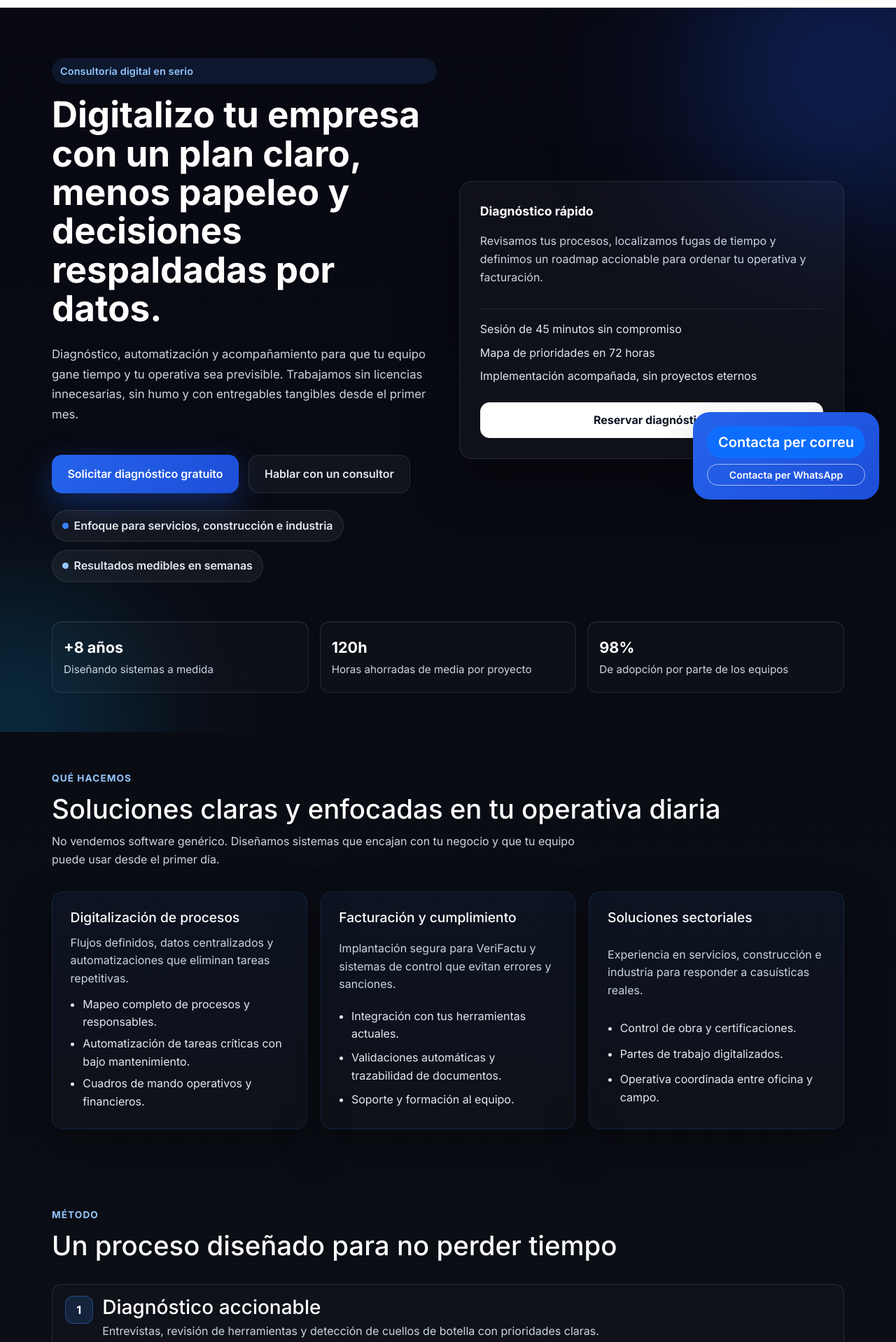
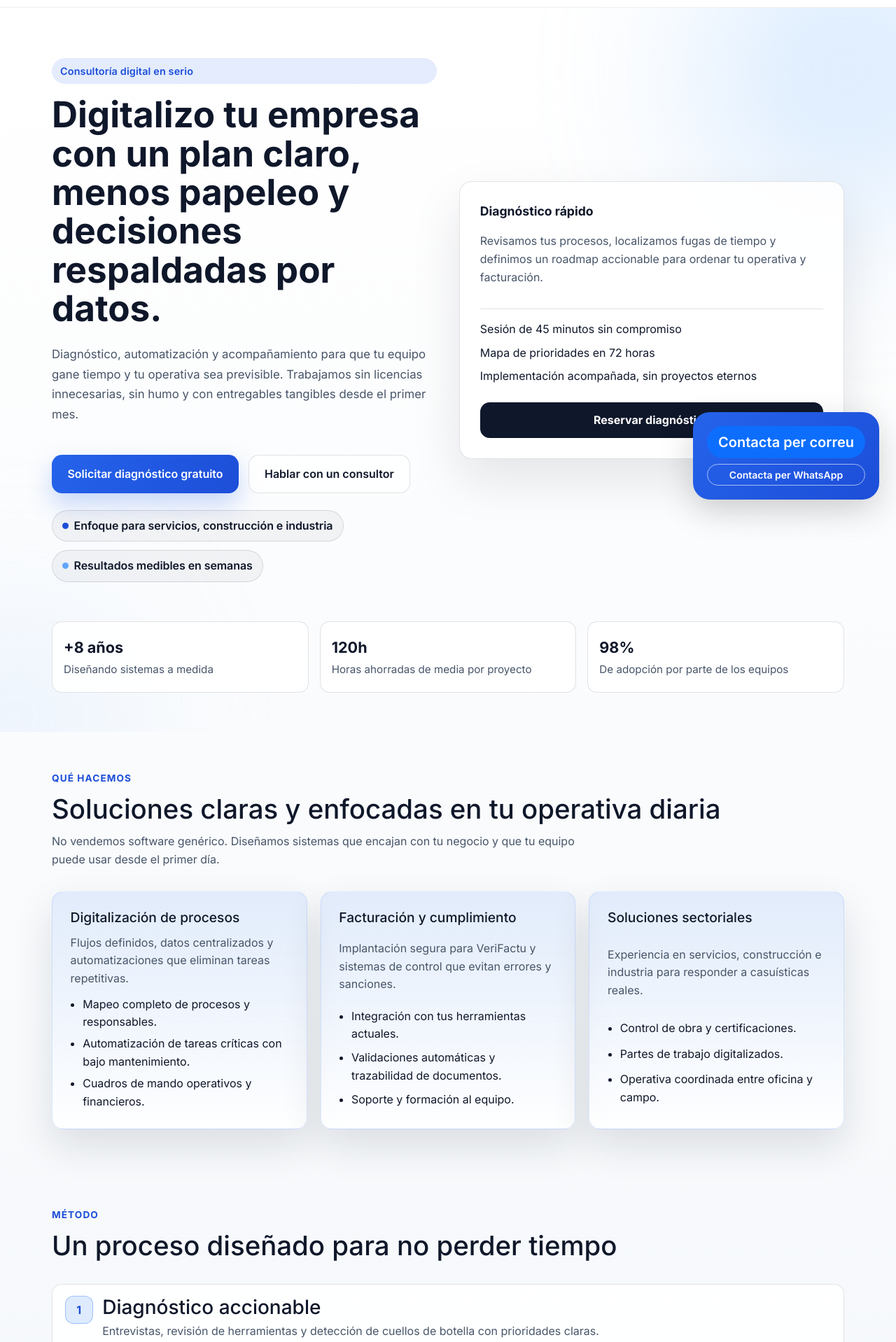
Before and after one commit to joanchorto1/web-jct-agency, a React (Create React App) app: page / in a window 1280 px wide. Shown: the part 62-1980 px from the top of the page at 70% size. Built offline with nearby package versions, Linux system fonts and the light colour scheme.

Commit message:
Update home static palette for light theme

```diff
--- a/src/pages/Home/HomeStatic.css
+++ b/src/pages/Home/HomeStatic.css
@@ -1,15 +1,15 @@
 @import url('https://fonts.googleapis.com/css2?family=Inter:wght@400;500;600;700&display=swap');
 
 :root {
-  --bg-dark: #05060a;
-  --bg-panel: #0d1117;
-  --bg-light: #f5f7fb;
-  --text-primary: #f5f7fb;
-  --text-muted: #cbd5e1;
+  --bg-dark: #f8fafc;
+  --bg-panel: #ffffff;
+  --bg-light: #f1f5f9;
+  --text-primary: #0f172a;
+  --text-muted: #475569;
   --text-dark: #0b1220;
-  --accent: #3b82f6;
-  --accent-soft: #93c5fd;
-  --border: rgba(255, 255, 255, 0.1);
+  --accent: #1d4ed8;
+  --accent-soft: #60a5fa;
+  --border: rgba(15, 23, 42, 0.12);
 }
 
 body {
@@ -19,7 +19,7 @@ body {
 }
 
 .home-static {
-  background: linear-gradient(180deg, #070811 0%, #0a0c14 35%, #0d1117 100%);
+  background: linear-gradient(180deg, #ffffff 0%, #f8fafc 45%, #f1f5f9 100%);
   color: var(--text-primary);
   min-height: 100vh;
 }
@@ -42,7 +42,7 @@ body {
 .home-static__hero::before {
   width: 420px;
   height: 420px;
-  background: #1d4ed8;
+  background: #93c5fd;
   top: -120px;
   right: -140px;
 }
@@ -50,7 +50,7 @@ body {
 .home-static__hero::after {
   width: 280px;
   height: 280px;
-  background: #0ea5e9;
+  background: #bfdbfe;
   bottom: -120px;
   left: -120px;
 }
@@ -82,8 +82,8 @@ body {
   align-items: center;
   gap: 0.55rem;
   padding: 0.45rem 0.75rem;
-  background: rgba(59, 130, 246, 0.12);
-  color: var(--accent-soft);
+  background: rgba(37, 99, 235, 0.12);
+  color: #1d4ed8;
   border-radius: 999px;
   font-weight: 600;
   font-size: 0.9rem;
@@ -94,7 +94,7 @@ body {
   font-size: clamp(2.4rem, 4vw, 3.3rem);
   line-height: 1.08;
   font-weight: 700;
-  color: #ffffff;
+  color: var(--text-primary);
 }
 
 .home-static__hero-text {
@@ -127,23 +127,23 @@ body {
 .home-static__primary-btn {
   background: linear-gradient(120deg, #2563eb, #1d4ed8);
   color: #ffffff;
-  box-shadow: 0 15px 45px rgba(37, 99, 235, 0.35);
+  box-shadow: 0 15px 35px rgba(37, 99, 235, 0.25);
 }
 
 .home-static__primary-btn:hover {
   transform: translateY(-1px);
-  box-shadow: 0 18px 55px rgba(37, 99, 235, 0.5);
+  box-shadow: 0 18px 45px rgba(37, 99, 235, 0.35);
 }
 
 .home-static__ghost-btn {
   border: 1px solid var(--border);
-  color: #e2e8f0;
-  background: rgba(255, 255, 255, 0.04);
+  color: var(--text-primary);
+  background: rgba(255, 255, 255, 0.7);
 }
 
 .home-static__ghost-btn:hover {
-  border-color: rgba(147, 197, 253, 0.6);
-  color: #ffffff;
+  border-color: rgba(37, 99, 235, 0.45);
+  color: #1d4ed8;
   transform: translateY(-1px);
 }
 
@@ -159,10 +159,10 @@ body {
   align-items: center;
   gap: 0.45rem;
   padding: 0.55rem 0.9rem;
-  background: rgba(255, 255, 255, 0.05);
+  background: rgba(15, 23, 42, 0.04);
   border: 1px solid var(--border);
   border-radius: 999px;
-  color: #e2e8f0;
+  color: var(--text-primary);
   font-weight: 600;
   letter-spacing: -0.005em;
 }
@@ -179,18 +179,18 @@ body {
 }
 
 .home-static__hero-panel {
-  background: rgba(255, 255, 255, 0.03);
+  background: rgba(255, 255, 255, 0.9);
   border: 1px solid var(--border);
   border-radius: 18px;
   padding: 1.8rem;
   display: grid;
   gap: 1rem;
-  box-shadow: 0 30px 80px rgba(0, 0, 0, 0.45);
+  box-shadow: 0 30px 70px rgba(15, 23, 42, 0.1);
 }
 
 .home-static__panel-header {
   font-weight: 700;
-  color: #ffffff;
+  color: var(--text-primary);
   font-size: 1.1rem;
 }
 
@@ -210,7 +210,7 @@ body {
   margin: 0;
   display: grid;
   gap: 0.5rem;
-  color: #e2e8f0;
+  color: var(--text-primary);
 }
 
 .home-static__panel-btn {
@@ -219,8 +219,8 @@ body {
   align-items: center;
   justify-content: center;
   padding: 0.8rem 1.2rem;
-  background: #ffffff;
-  color: var(--text-dark);
+  background: var(--text-primary);
+  color: #ffffff;
   font-weight: 700;
   text-decoration: none;
   border-radius: 0.85rem;
@@ -229,7 +229,7 @@ body {
 
 .home-static__panel-btn:hover {
   transform: translateY(-1px);
-  box-shadow: 0 15px 40px rgba(255, 255, 255, 0.12);
+  box-shadow: 0 15px 40px rgba(15, 23, 42, 0.15);
 }
 
 .home-static__stats {
@@ -240,19 +240,19 @@ body {
 }
 
 .home-static__stat-card {
-  background: rgba(255, 255, 255, 0.02);
+  background: rgba(255, 255, 255, 0.9);
   border: 1px solid var(--border);
   border-radius: 14px;
   padding: 1.2rem 1rem;
   display: grid;
   gap: 0.2rem;
-  box-shadow: inset 0 1px 0 rgba(255, 255, 255, 0.04);
+  box-shadow: inset 0 1px 0 rgba(255, 255, 255, 0.8);
 }
 
 .home-static__stat-value {
   font-size: 1.35rem;
   font-weight: 700;
-  color: #ffffff;
+  color: var(--text-primary);
 }
 
 .home-static__stat-label {
@@ -275,7 +275,7 @@ body {
 
 .home-static__section-title {
   font-size: clamp(2rem, 3vw, 2.6rem);
-  color: #ffffff;
+  color: var(--text-primary);
   margin: 0;
 }
 
@@ -290,7 +290,7 @@ body {
   font-weight: 700;
   text-transform: uppercase;
   letter-spacing: 0.08em;
-  color: var(--accent-soft);
+  color: #1d4ed8;
   font-size: 0.85rem;
   margin: 0;
 }
@@ -305,18 +305,18 @@ body {
 }
 
 .home-static__card {
-  background: rgba(255, 255, 255, 0.02);
+  background: rgba(255, 255, 255, 0.95);
   border: 1px solid var(--border);
   border-radius: 16px;
   padding: 1.6rem;
   display: grid;
   gap: 0.7rem;
-  color: #e2e8f0;
-  box-shadow: 0 24px 60px rgba(0, 0, 0, 0.35);
+  color: var(--text-primary);
+  box-shadow: 0 24px 55px rgba(15, 23, 42, 0.12);
 }
 
 .home-static__card h3 {
-  color: #ffffff;
+  color: var(--text-primary);
   margin: 0;
   font-size: 1.2rem;
 }
@@ -331,12 +331,12 @@ body {
   padding-left: 1.1rem;
   display: grid;
   gap: 0.35rem;
-  color: #e2e8f0;
+  color: var(--text-primary);
 }
 
 .home-static__card--service {
   border: 1px solid rgba(59, 130, 246, 0.16);
-  background: linear-gradient(180deg, rgba(59, 130, 246, 0.06) 0%, rgba(255, 255, 255, 0.02) 100%);
+  background: linear-gradient(180deg, rgba(59, 130, 246, 0.12) 0%, rgba(255, 255, 255, 0.9) 100%);
 }
 
 .home-static__timeline {
@@ -352,7 +352,7 @@ body {
   padding: 1rem 1.1rem;
   border-radius: 14px;
   border: 1px solid var(--border);
-  background: rgba(255, 255, 255, 0.02);
+  background: rgba(255, 255, 255, 0.9);
 }
 
 .home-static__timeline-badge {
@@ -360,7 +360,7 @@ body {
   height: 40px;
   border-radius: 12px;
   background: rgba(59, 130, 246, 0.16);
-  color: #ffffff;
+  color: #1d4ed8;
   display: inline-flex;
   align-items: center;
   justify-content: center;
@@ -370,7 +370,7 @@ body {
 
 .home-static__timeline-item h3 {
   margin: 0;
-  color: #ffffff;
+  color: var(--text-primary);
 }
 
 .home-static__timeline-item p {
@@ -379,17 +379,17 @@ body {
 }
 
 .home-static__section--inverse {
-  background: linear-gradient(180deg, rgba(255, 255, 255, 0.02) 0%, rgba(255, 255, 255, 0.04) 100%);
+  background: linear-gradient(180deg, rgba(248, 250, 252, 0.85) 0%, rgba(241, 245, 249, 0.95) 100%);
   border-top: 1px solid var(--border);
   border-bottom: 1px solid var(--border);
 }
 
 .home-static__section-kicker--light {
-  color: #93c5fd;
+  color: #1d4ed8;
 }
 
 .home-static__section-subtitle--light {
-  color: #cbd5e1;
+  color: var(--text-muted);
 }
 
 .home-static__value-grid {
@@ -402,13 +402,13 @@ body {
   padding: 1.4rem;
   border-radius: 14px;
   border: 1px solid var(--border);
-  background: rgba(255, 255, 255, 0.03);
-  box-shadow: 0 20px 50px rgba(0, 0, 0, 0.35);
+  background: rgba(255, 255, 255, 0.95);
+  box-shadow: 0 20px 45px rgba(15, 23, 42, 0.12);
 }
 
 .home-static__value-card h3 {
   margin: 0 0 0.35rem;
-  color: #ffffff;
+  color: var(--text-primary);
 }
 
 .home-static__value-card p {
@@ -420,14 +420,14 @@ body {
   border: 1px solid rgba(59, 130, 246, 0.25);
   border-radius: 18px;
   padding: 2rem;
-  background: linear-gradient(135deg, rgba(59, 130, 246, 0.16), rgba(37, 99, 235, 0.22));
-  color: #ffffff;
-  box-shadow: 0 28px 70px rgba(37, 99, 235, 0.25);
+  background: linear-gradient(135deg, rgba(59, 130, 246, 0.18), rgba(37, 99, 235, 0.28));
+  color: var(--text-primary);
+  box-shadow: 0 28px 60px rgba(37, 99, 235, 0.18);
 }
 
 .home-static__cta-text {
   margin: 0.35rem 0 1.4rem;
-  color: #e2e8f0;
+  color: var(--text-primary);
   line-height: 1.6;
   max-width: 720px;
 }
@@ -441,7 +441,7 @@ body {
 .home-static__footer {
   border-top: 1px solid var(--border);
   padding: 2rem 1.5rem 3rem;
-  background: #05060a;
+  background: var(--bg-light);
 }
 
 .home-static__footer-inner {
@@ -451,7 +451,7 @@ body {
   flex-wrap: wrap;
   justify-content: space-between;
   gap: 1rem;
-  color: #e2e8f0;
+  color: var(--text-primary);
 }
 
 .home-static__footer-text {
@@ -463,11 +463,11 @@ body {
   display: flex;
   align-items: center;
   gap: 0.75rem;
-  color: #cbd5e1;
+  color: var(--text-muted);
 }
 
 .home-static__footer a {
-  color: #ffffff;
+  color: var(--text-primary);
   text-decoration: none;
 }
 
```
